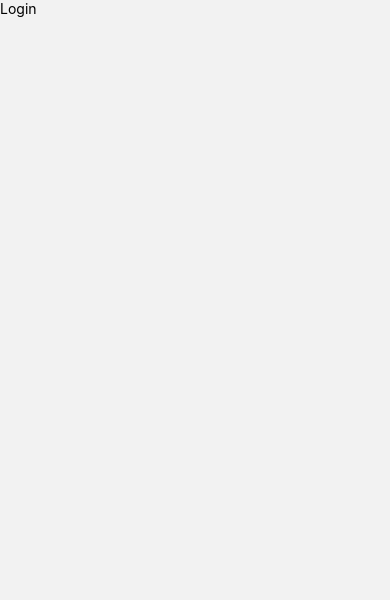
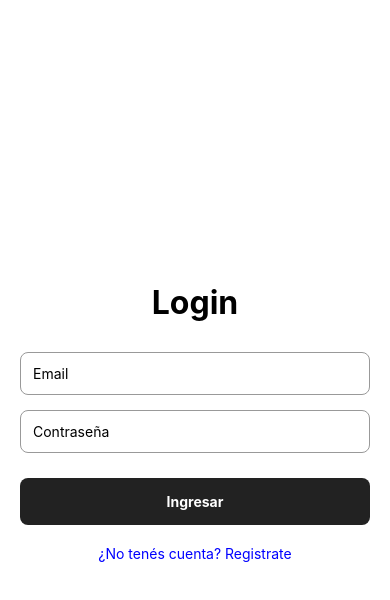
Before and after one commit to JoaquinCelentano/Proyecto-integrador-final, a React Native app: screen /Login in a window 390 px wide. Shown: the top 600 px of the page. Built offline with nearby package versions, Linux system fonts and the light colour scheme.

Commit message:
hice login

```diff
--- a/App.js
+++ b/App.js
@@ -1,9 +1,7 @@
 import StackNavigation from './src/navigation/StackNavigation';
 
 export default function App() {
-  return (
-      <StackNavigation />
-  );
+  return <StackNavigation />;
 }
 
 // const styles = StyleSheet.create({
--- a/src/screens/Login.js
+++ b/src/screens/Login.js
@@ -1,11 +1,105 @@
-import { View, Text } from "react-native"
+import { useState } from "react";
+import { View, Text, TextInput, Pressable, StyleSheet } from "react-native";
+import { auth } from "../firebase/Config";
 
-function Login(){
-    return(
-        <View>
-            <Text>Login</Text>
-        </View>
-    );
+function Login({ navigation }) {
+  const [email, setEmail] = useState("");
+  const [pass, setPass] = useState("");
+  const [loginError, setLoginError] = useState("");
+
+  function login(email, pass) {
+    setLoginError("");
+
+    if (email === "" || pass === "") {
+      setLoginError("Completá todos los campos.");
+      return;
+    }
+
+    auth.signInWithEmailAndPassword(email, pass)
+      .then((response) => {
+        console.log("Usuario logueado:", response.user.email);
+        navigation.navigate("TabsNavigation");
+      })
+      .catch((error) => {
+        console.log(error);
+        setLoginError("Credenciales inválidas.");
+      });
+  }
+
+  return (
+    <View style={styles.container}>
+      <Text style={styles.title}>Login</Text>
+
+      <TextInput
+        style={styles.input}
+        placeholder="Email"
+        keyboardType="email-address"
+        onChangeText={(text) => setEmail(text)}
+        value={email}
+      />
+
+      <TextInput
+        style={styles.input}
+        placeholder="Contraseña"
+        secureTextEntry={true}
+        onChangeText={(text) => setPass(text)}
+        value={pass}
+      />
+
+      {loginError !== "" ? <Text style={styles.error}>{loginError}</Text> : null}
+
+      <Pressable style={styles.button} onPress={() => login(email, pass)}>
+        <Text style={styles.buttonText}>Ingresar</Text>
+      </Pressable>
+
+      <Pressable onPress={() => navigation.navigate("Register")}>
+        <Text style={styles.link}>¿No tenés cuenta? Registrate</Text>
+      </Pressable>
+    </View>
+  );
 }
 
-export default Login
+const styles = StyleSheet.create({
+  container: {
+    flex: 1,
+    padding: 20,
+    justifyContent: "center",
+    backgroundColor: "#fff",
+  },
+  title: {
+    fontSize: 32,
+    fontWeight: "bold",
+    marginBottom: 30,
+    textAlign: "center",
+  },
+  input: {
+    borderWidth: 1,
+    borderColor: "#999",
+    borderRadius: 8,
+    padding: 12,
+    marginBottom: 15,
+  },
+  button: {
+    backgroundColor: "#222",
+    padding: 15,
+    borderRadius: 8,
+    marginTop: 10,
+  },
+  buttonText: {
+    color: "#fff",
+    textAlign: "center",
+    fontWeight: "bold",
+  },
+  link: {
+    marginTop: 20,
+    textAlign: "center",
+    color: "blue",
+  },
+  error: {
+    color: "red",
+    marginBottom: 10,
+    textAlign: "center",
+  },
+});
+
+export default Login;
```
